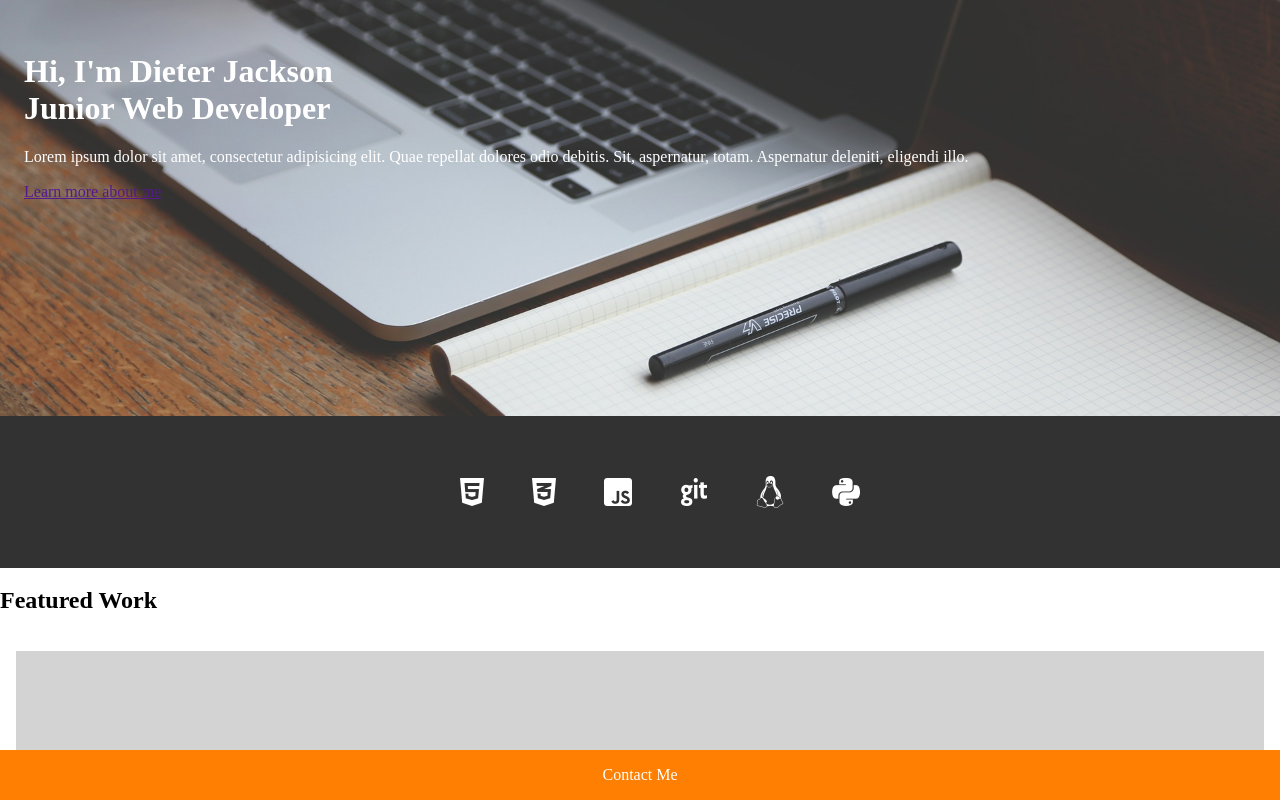
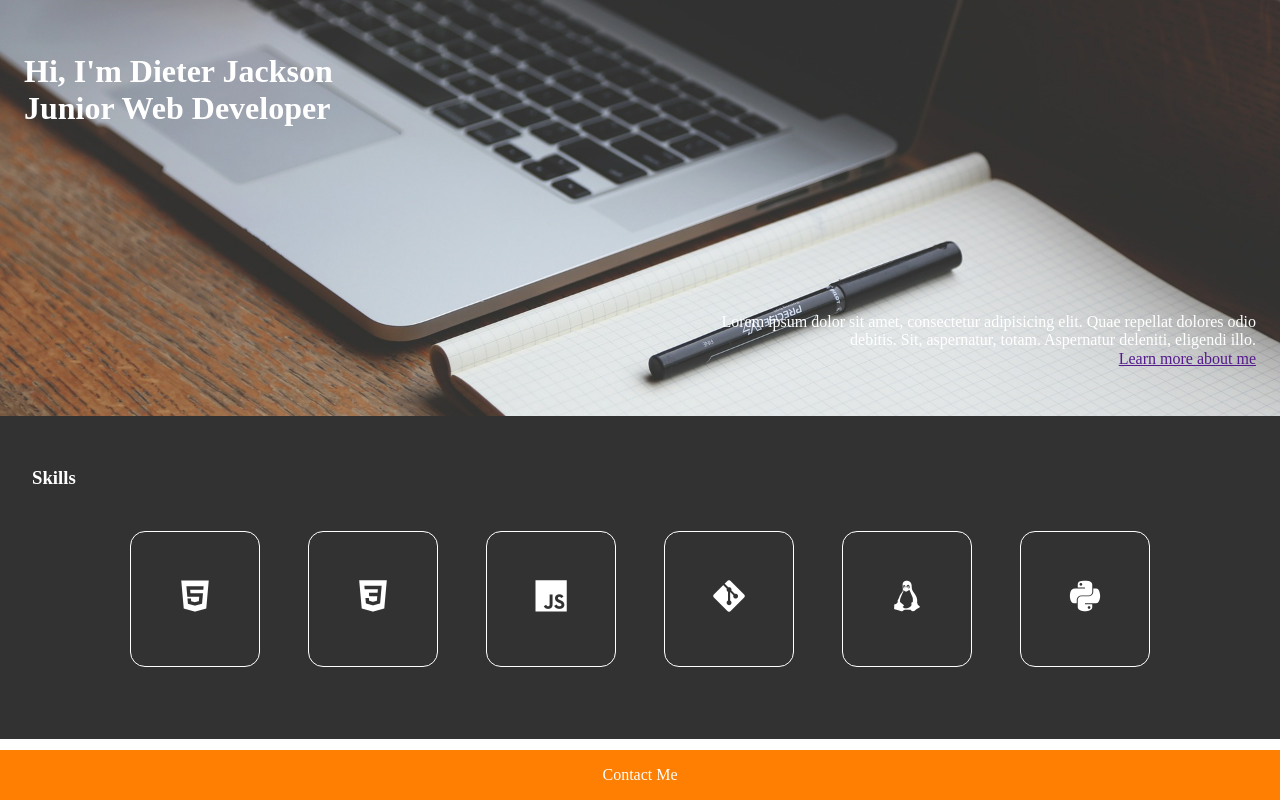
Before and after one commit to djackcu/portfolio, a plain HTML site: page index.html in a window 1280 px wide. Shown: the top 800 px of the page. Drawn offline with nearby package versions, Linux system fonts and the light colour scheme.

Commit message:
fix hero

```diff
--- a/asset/css/main.css
+++ b/asset/css/main.css
@@ -12,6 +12,10 @@
     z-index: 99;
 }
 
+
+
+
+
 /*#contact__button {
     display: none;
 }*/
@@ -24,8 +28,16 @@
     height: calc(24rem - 2rem);
     padding: 2rem 1.5rem;
     color: white;
+    display: flex;
 }
 
+.hero__headline {
+	flex:100%;
+}
+.hero__description {
+    text-align: right;
+    align-self: flex-end;
+}
 
 .portfolio {
     margin: 2rem auto;
@@ -72,10 +84,25 @@
     background-color: lightgrey;
 }
 
+.skill__title {
+    color: white;
+}
+
 .skill__list {
     list-style-type: none;
+    padding: 0;
 }
 
+.skill__item {
+    padding: 3rem;
+    border: 1px solid white;
+    font-size: 4rem;
+    border-radius: 15px;
+}
+
+.skills {
+    padding: 1rem;
+}
 
 .contact,
 .skills {
@@ -84,10 +111,6 @@
     display: flex;
     justify-content: center;
     flex-flow: column;
-}
-
-.skills {
-    padding: 1rem;
 }
 
 .social,
@@ -131,3 +154,19 @@
 .footer__list--items:last-child:after {
     content: none;
 }
+
+
+
+
+/*Media queries*/
+
+
+/*Tablet screen size*/
+
+@media screen and (min-width: 450x) {}
+
+
+
+/*Pc screen size*/
+
+@media screen and (min-width: 800px) {}
--- a/index.html
+++ b/index.html
@@ -9,6 +9,7 @@
     <link rel="stylesheet" href="asset/css/normalize.css">
     <link rel="stylesheet" href="asset/css/main.css">
     <link href="https://use.fontawesome.com/releases/v5.0.8/css/all.css" rel="stylesheet">
+    <link rel="stylesheet" href="https://cdn.rawgit.com/konpa/devicon/df6431e323547add1b4cf45992913f15286456d3/devicon.min.css">
 </head>
 
 <body>
@@ -25,30 +26,35 @@
             	Hi, I'm Dieter Jackson <br>
 				Junior Web Developer
 			</h1>
-            <p class="hero__description">Lorem ipsum dolor sit amet, consectetur adipisicing elit. Quae repellat dolores odio debitis. Sit, aspernatur, totam. Aspernatur deleniti, eligendi illo.</p>
-            <a href="" class="hero__link">Learn more about me</a>
+            <p class="hero__description">Lorem ipsum dolor sit amet, consectetur adipisicing elit. Quae repellat dolores odio debitis. Sit, aspernatur, totam. Aspernatur deleniti, eligendi illo.
+            	<br><a href="" class="hero__link">Learn more about me</a></p>
         </div>
     </div>
     <section class="skills">
         <div class="skill__asset ">
-            <h3 class="skill__title"></h3>
+            <h3 class="skill__title">Skills</h3>
             <ul class="skill__list">
-                <li class="skill__item"><i class="fab fa-html5"></i></li>
-                <li class="skill__item"><i class="fab fa-css3-alt"></i></li>
-                <li class="skill__item"><i class="fab fa-js-square"></i></li>
-                <li class="skill__item"><i class="fab fa-git"></i></li>
-                <li class="skill__item"><i class="fab fa-linux"></i></li>
-                <li class="skill__item"><i class="fab fa-python"></i></li>
+                <li class="skill__item"><i class="devicon-html5-plain"></i></li>
+                <li class="skill__item"><i class="devicon-css3-plain"></i></li>
+                <li class="skill__item"><i class="devicon-javascript-plain"></i></li>
+                <li class="skill__item"><i class="devicon-git-plain"></i></li>
+                <li class="skill__item"><i class="devicon-linux-plain"></i></li>
+                <li class="skill__item"><i class="devicon-python-plain"></i></li>
                 <!--
-                <li><i class="fab fa-react"></i></li>
-                <li><i class="fab fa-angular"></i></li>
-                <li><i class="fab fa-vuejs"></i></li>
-                <li><i class="fab fa-node"></i></li>
-                <li><i class="fab fa-npm"></i></li>
-                <li><i class="fab fa-grunt"></i></li>
-                <li><i class="fab fa-gulp"></i></li>
-                <li><i class="fab fa-sass"></i></li>
-                <li><i class="fab fa-less"></i></li>
+                <li><i class="devicon-bootstrap-plain"></i></li>
+                <li><i class="devicon-react-original"></i></li>
+                <li><i class="devicon-angularjs-plain"></i></li>
+                <li><i class="devicon-mongodb-plain"></i></li>
+                <li><i class="devicon-postgresql-plain"></i></li>
+                <li><i class="devicon-vuejs-plain"></i></li>
+                <li><i class="devicon-express-original"></i></li>
+                <li><i class="devicon-nodejs-plain"></i></li>
+                <li><i class="devicon-grunt-plain"></i></li>
+                <li><i class="devicon-gulp-plain"></i></li>
+                <li><i class="devicon-sass-original"></i></li>
+                <li><i class="devicon-less-plain-wordmark"></i></li>
+                <li><i class="devicon-django-plain"></i></li>
+                <li><i class="devicon-webpack-plain"></i></li>
             	-->
             </ul>
         </div>
```
